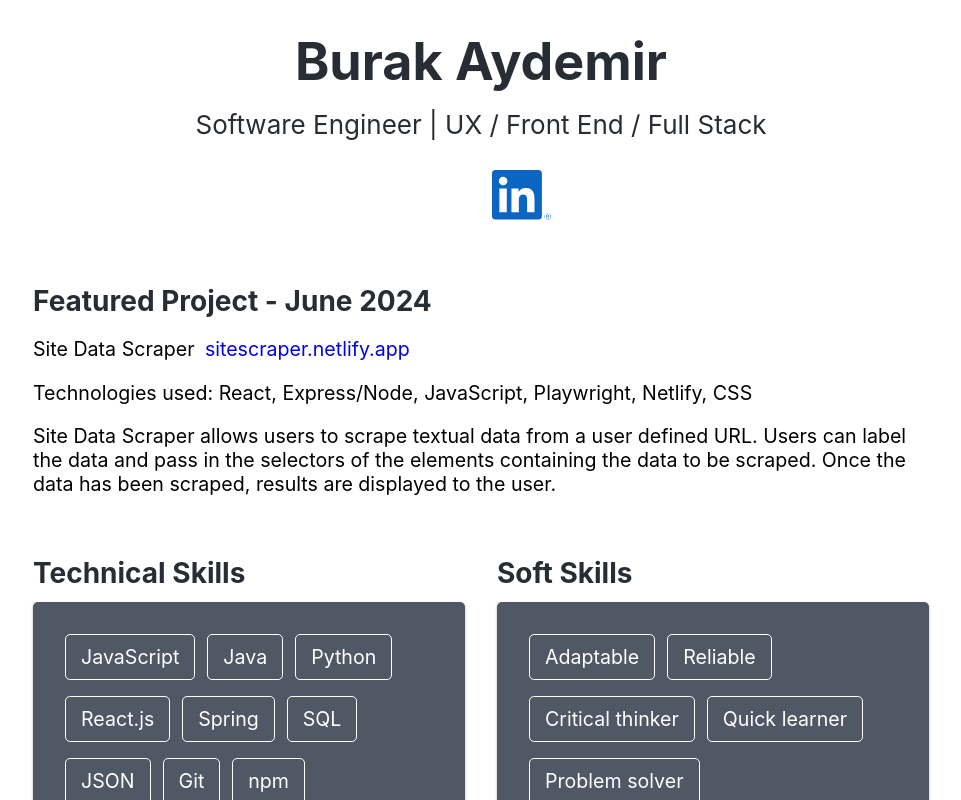
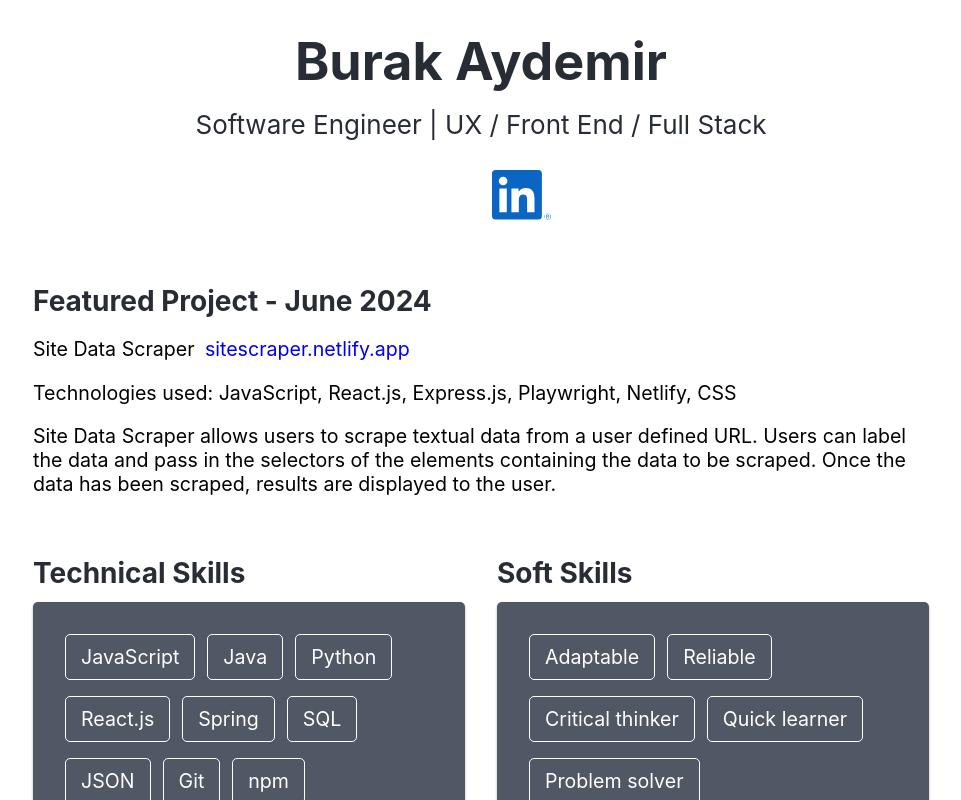
Before and after one commit to BurakAy/burakay.github.io, a React (Create React App) app: page / in a window 1280 px wide. Shown: the top 800 px of the page, without its empty margins (159-1120 px from the left). Built offline with nearby package versions, Linux system fonts and the light colour scheme; no server answers.

Commit message:
Updated technologies used of project

```diff
--- a/src/components/Featured.js
+++ b/src/components/Featured.js
@@ -32,8 +32,8 @@ function Featured() {
         </a>
       </p>
       <p>
-        Technologies used: React, Express/Node, JavaScript, Playwright, Netlify,
-        CSS
+        Technologies used: JavaScript, React.js, Express.js, Playwright,
+        Netlify, CSS
       </p>
       <p className="featured__app-description">
         Site Data Scraper allows users to scrape textual data from a user
```
